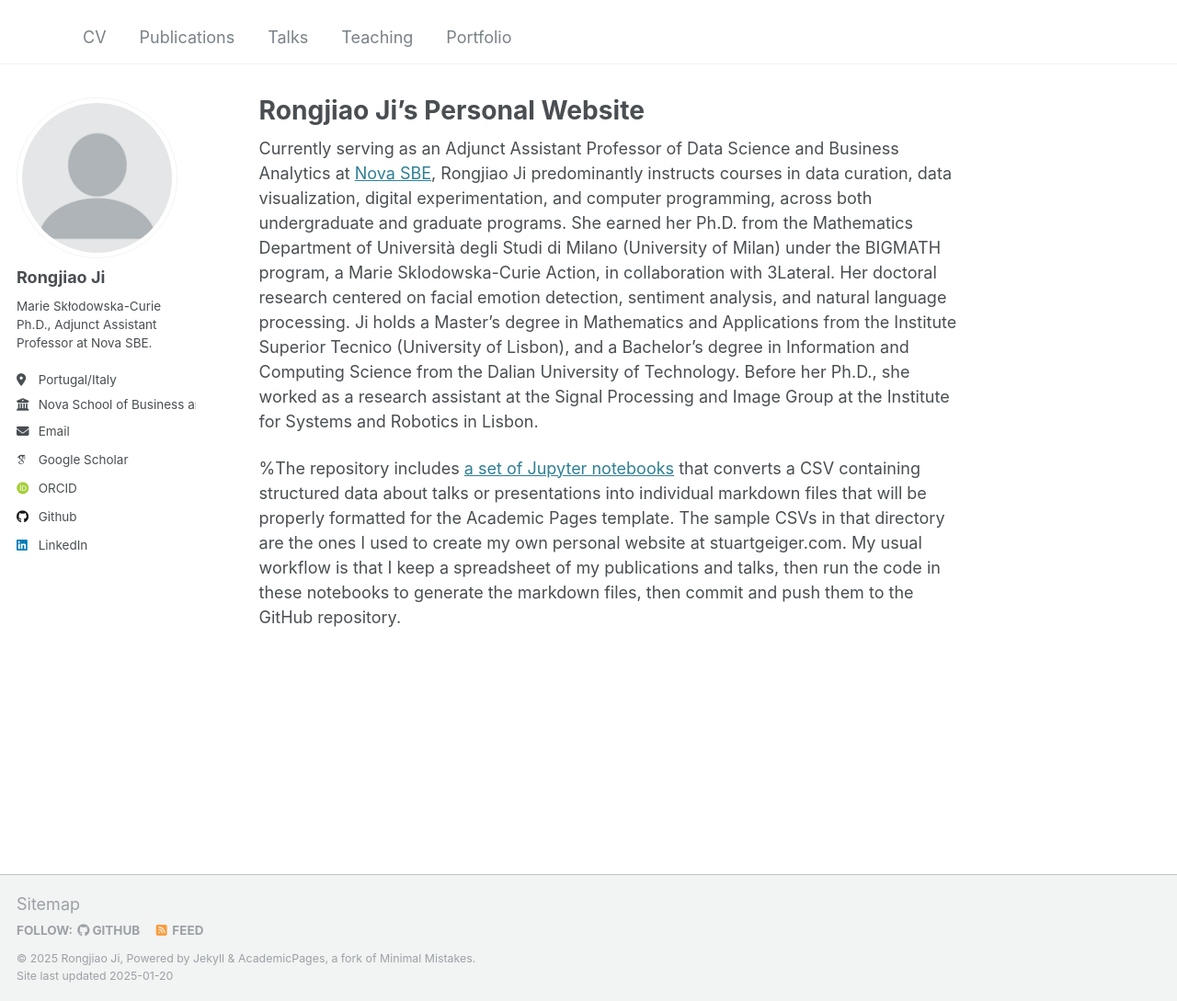
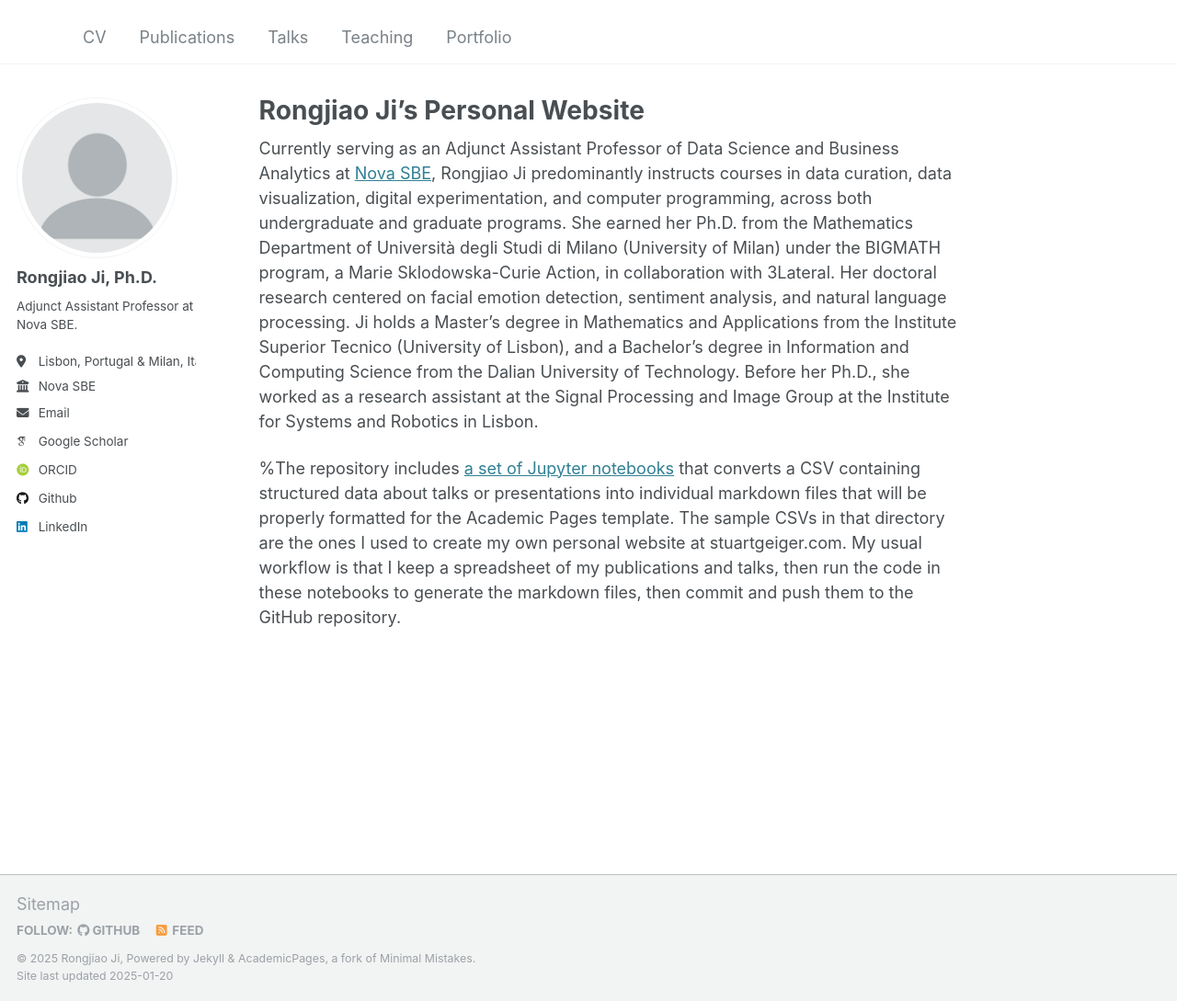
Before and after one commit to rongjiaoji/rongjiaoji.github.io, a Jekyll site: the page built from _pages/about.md, in a window 1280 px wide and 1089 px high. Shown: the whole window at 92% size. Built offline with Jekyll 4.4.1, drawn with Linux system fonts in a browser that asks for light colours; some web fonts are replaced.

Commit message:
Update _config.yml

```diff
--- a/_config.yml
+++ b/_config.yml
@@ -22,11 +22,11 @@ repository               : "rongjiaoji/rongjiaoji.github.io"
 author:
   # Biographic information
   avatar           : "profile.png"
-  name             : "Rongjiao Ji"
+  name             : "Rongjiao Ji, Ph.D."
   pronouns         : # example: "she/her"
-  bio              : "Marie Skłodowska-Curie Ph.D., Adjunct Assistant Professor at Nova SBE."
-  location         : "Portugal/Italy"
-  employer         : "Nova School of Business and Economics"
+  bio              : "Adjunct Assistant Professor at Nova SBE."
+  location         : "Lisbon, Portugal & Milan, Italy"
+  employer         : "Nova SBE"
   URI              : "https://www.novasbe.unl.pt/en/faculty-research/faculty/faculty-detail/id/1267/rongjiao-ji"# URL
   email            : "rongjiao.ji@novasbe.pt"
 
```
